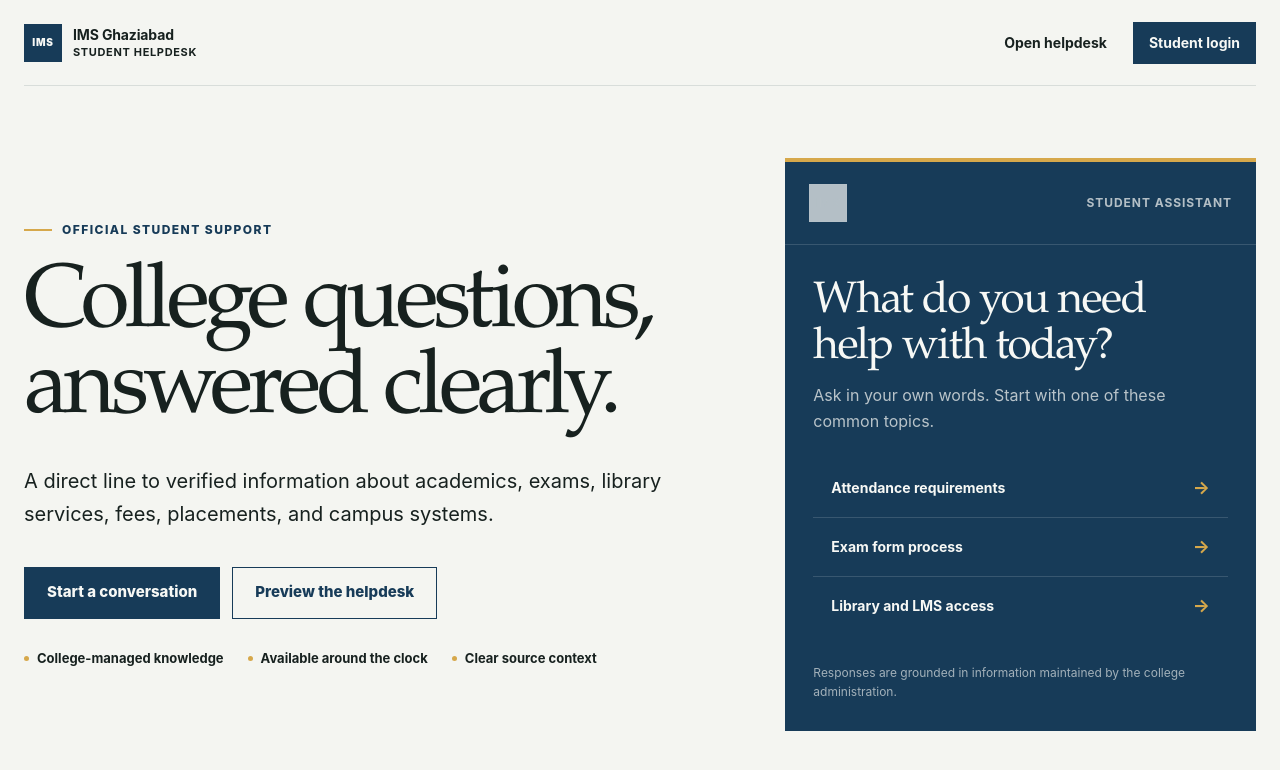
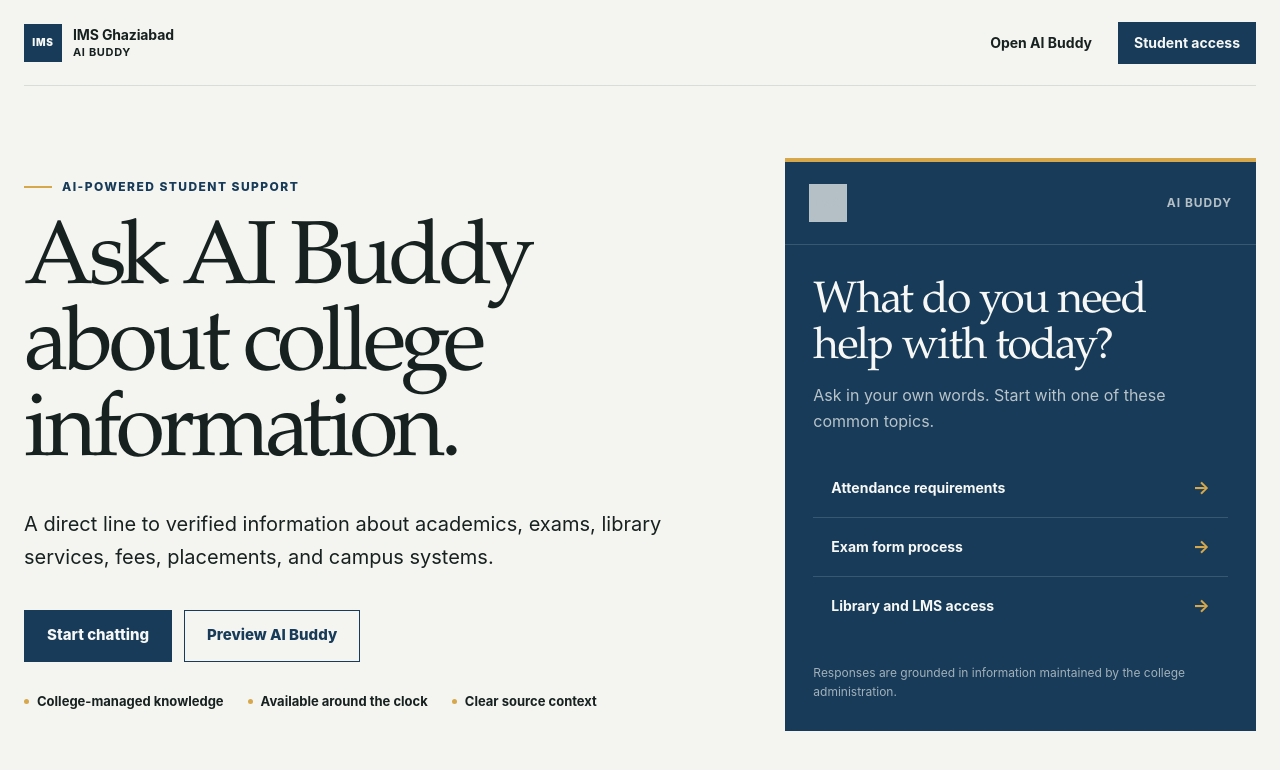
Before and after one commit to Amar-cmd/college-ai-helpdesk-chatbot, a Next.js app: page / in a window 1280 px wide. Shown: the top 770 px of the page. Built offline with nearby package versions, Linux system fonts and the light colour scheme.

Commit message:
refactor: update branding from College AI Helpdesk to AI Buddy across the application

```diff
--- a/src/app/admin/diagnostics/page.tsx
+++ b/src/app/admin/diagnostics/page.tsx
@@ -29,7 +29,7 @@ export default async function AdminDiagnosticsPage() {
             meta={`Signed in as ${profile.email}`}
             actions={
               <>
-                <Link href={ROUTES.chat}>Student Chat</Link>
+                <Link href={ROUTES.chat}>AI Buddy Chat</Link>
                 <Link href={ROUTES.adminKnowledge}>Knowledge Base</Link>
                 <SignOutButton />
               </>
--- a/src/app/admin/knowledge/page.tsx
+++ b/src/app/admin/knowledge/page.tsx
@@ -22,11 +22,11 @@ export default async function AdminKnowledgePage() {
           <PageHeader
             eyebrow="Admin Area"
             title="Knowledge Base Management"
-            description="Add and maintain verified college information used by the chatbot."
+            description="Add and maintain verified college information used by AI Buddy."
             meta={`Signed in as ${profile.email}`}
             actions={
               <>
-                <Link href={ROUTES.chat}>Student Chat</Link>
+                <Link href={ROUTES.chat}>AI Buddy Chat</Link>
                 <Link href={ROUTES.adminDiagnostics}>Diagnostics</Link>
                 <SignOutButton />
               </>
--- a/src/app/api/health/route.ts
+++ b/src/app/api/health/route.ts
@@ -126,7 +126,7 @@ export async function GET() {
 
   return NextResponse.json(
     {
-      app: "College AI Helpdesk",
+      app: "AI Buddy",
       status,
       checks,
       note: "This health endpoint reports configuration status only. It does not expose secret values.",
--- a/src/app/login/page.tsx
+++ b/src/app/login/page.tsx
@@ -13,8 +13,8 @@ export default function LoginPage() {
           <p className={styles.eyebrow}>Student services, simplified</p>
           <h1>One place to ask. One clear answer.</h1>
           <p>
-            Sign in to get support grounded in college-managed information,
-            from academic rules to campus services.
+            Sign in to use AI Buddy for support grounded in college-managed
+            information, from academic rules to campus services.
           </p>
         </div>
 
--- a/src/app/page.tsx
+++ b/src/app/page.tsx
@@ -10,18 +10,18 @@ export default function HomePage() {
         <BrandMark />
         <div className={styles.navActions}>
           <Link href={ROUTES.chat} className={styles.textLink}>
-            Open helpdesk
+            Open AI Buddy
           </Link>
           <Link href={ROUTES.login} className={styles.primaryLink}>
-            Student login
+            Student access
           </Link>
         </div>
       </nav>
 
       <main className={styles.hero}>
         <div className={styles.heroCopy}>
-          <p className={styles.eyebrow}>Official student support</p>
-          <h1>College questions, answered clearly.</h1>
+          <p className={styles.eyebrow}>AI-powered student support</p>
+          <h1>Ask AI Buddy about college information.</h1>
           <p className={styles.heroDescription}>
             A direct line to verified information about academics, exams,
             library services, fees, placements, and campus systems.
@@ -29,10 +29,10 @@ export default function HomePage() {
 
           <div className={styles.heroActions}>
             <Link href={ROUTES.login} className={styles.heroPrimary}>
-              Start a conversation
+              Start chatting
             </Link>
             <Link href={ROUTES.chat} className={styles.heroSecondary}>
-              Preview the helpdesk
+              Preview AI Buddy
             </Link>
           </div>
 
@@ -43,10 +43,10 @@ export default function HomePage() {
           </p>
         </div>
 
-        <aside className={styles.preview} aria-label="Helpdesk preview">
+        <aside className={styles.preview} aria-label="AI Buddy preview">
           <div className={styles.previewHeader}>
             <BrandMark compact inverse />
-            <span>Student assistant</span>
+            <span>AI Buddy</span>
           </div>
           <div className={styles.previewBody}>
             <h2>What do you need help with today?</h2>
--- a/src/components/chat/ChatEmptyState.tsx
+++ b/src/components/chat/ChatEmptyState.tsx
@@ -13,7 +13,7 @@ export function ChatEmptyState({ onSelectQuestion }: ChatEmptyStateProps) {
         <BookOpenIcon size={28} />
       </div>
 
-      <h2>What can we help you understand?</h2>
+      <h2>What can AI Buddy help you with?</h2>
 
       <p>
         Ask about academics, exams, library access, the LMS, fees, or
--- a/src/components/chat/ChatWindow.tsx
+++ b/src/components/chat/ChatWindow.tsx
@@ -133,7 +133,7 @@ export function ChatWindow({
 
         <div className={styles.headerContext}>
           <span className={styles.contextLabel}>Current workspace</span>
-          <strong>Student support</strong>
+          <strong>AI Buddy</strong>
         </div>
 
         <div className={styles.headerActions}>
@@ -176,7 +176,7 @@ export function ChatWindow({
                 <span />
                 <span />
                 <span />
-                <em>Checking college information</em>
+                <em>Checking information</em>
               </div>
             ) : null}
           </div>
--- a/src/components/common/BrandMark.tsx
+++ b/src/components/common/BrandMark.tsx
@@ -22,7 +22,7 @@ export function BrandMark({
       {!compact ? (
         <span className={styles.copy}>
           <strong>{APP_CONFIG.collegeName}</strong>
-          <small>Student Helpdesk</small>
+          <small>{APP_CONFIG.name}</small>
         </span>
       ) : null}
     </div>
--- a/src/config/app.ts
+++ b/src/config/app.ts
@@ -1,5 +1,5 @@
 export const APP_CONFIG = {
-  name: "College AI Helpdesk",
-  description: "AI-powered college helpdesk chatbot for students, faculty, and admin users.",
+  name: "AI Buddy",
+  description: "AI-powered academic assistant for IMS Ghaziabad students.",
   collegeName: "IMS Ghaziabad",
 } as const;
--- a/src/lib/llm/prompt.ts
+++ b/src/lib/llm/prompt.ts
@@ -23,7 +23,7 @@ export function buildCollegeHelpdeskPrompt({
     : "No relevant verified college knowledge base context was found for this question.";
 
   return `
-You are College AI Helpdesk.
+You are AI Buddy, the IMS Ghaziabad academic assistant.
 
 Answer only in English.
 
```
Also changed, not shown: src/components/auth/LoginForm.tsx (+5 -5 lines), 1 other file (tests, documents, lock files or other folders).
